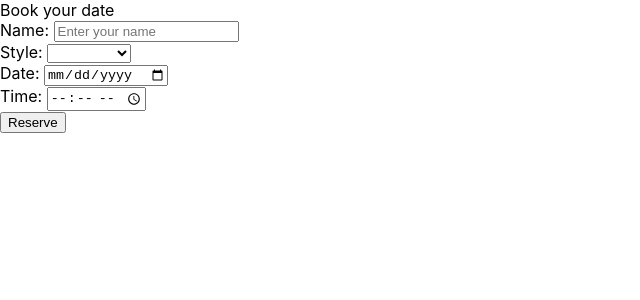
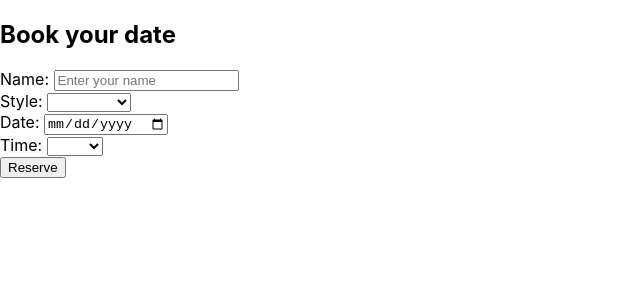
Before and after one commit to RangelDan/Barber-Booking, a Next.js app: page / in a window 1280 px wide. Shown: the top 300 px of the page, without its empty margins (0-640 px from the left). Built offline with nearby package versions, Linux system fonts and the light colour scheme.

Commit message:
todo notes added for time and styles

```diff
--- a/components/HomeComponent/index.jsx
+++ b/components/HomeComponent/index.jsx
@@ -4,15 +4,20 @@ import SharedButton from "../../layout/SharedButton";
 import TextField from "../../layout/TextField";
 import TimeField from "../../layout/TimeField";
 
+// TODO: Set up onChange to save values in state
+// TODO: Read & write to next API as JSON
 export default function Home() {
     return (
-        <>
-            <div>Book your date</div>
+        <div>
+            <h2>Book your date</h2>
             <TextField label='Name' placeholder='Enter your name' />
             <Dropdown label='Style' />
             <DateField label='Date' placeholder='Choose a date' />
             <TimeField label='Time' placeholder='Choose a time' />
-            <SharedButton content='Reserve'></SharedButton>
-        </>
+            <div>
+                <SharedButton content='Reserve'></SharedButton>
+            </div>
+
+        </div>
     )
 }
--- a/layout/Dropdown/index.jsx
+++ b/layout/Dropdown/index.jsx
@@ -1,8 +1,9 @@
-export default function Dropdown({ label, placeholder }) {
+export default function Dropdown({ label }) {
     return (
         <div>
             <label>{`${label}: `}
                 <select>
+                    {/* TODO: Move values to seperate file and reuse dropdown for times */}
                     <option> </option>
                     <option value="Fade">Fade</option>
                     <option value="Mohawk">Mohawk</option>
--- a/layout/TimeField/index.jsx
+++ b/layout/TimeField/index.jsx
@@ -1,8 +1,30 @@
-export default function TimeField({ label, placeholder }) {
+export default function TimeField({ label }) {
     return (
         <div>
             <label>{`${label}: `}
-                <input type="time" placeholder={placeholder}/>
+            <select>
+                {/* TODO: Move times to seperate file & reuse dropdown */}
+                    <option> </option>
+                    <option value="10:00">10:00</option>
+                    <option value="10:30">10:30</option>
+                    <option value="11:00">11:00</option>
+                    <option value="11:30">11:30</option>
+                    <option value="12:00">12:00</option>
+                    <option value="12:30">12:30</option>
+                    <option value="01:00">01:00</option>
+                    <option value="01:30">01:30</option>
+                    <option value="02:00">02:00</option>
+                    <option value="02:30">02:30</option>
+                    <option value="03:00">03:00</option>
+                    <option value="03:30">03:30</option>
+                    <option value="04:00">04:00</option>
+                    <option value="04:30">04:30</option>
+                    <option value="05:00">05:00</option>
+                    <option value="05:30">05:30</option>
+                    <option value="06:00">06:00</option>
+                    <option value="06:30">06:30</option>
+                    <option value="07:00">07:00</option>
+                </select>
             </label>
         </div>
     )
```
Also changed, not shown: components/Reservations/index.jsx (added, +7 -0 lines).
